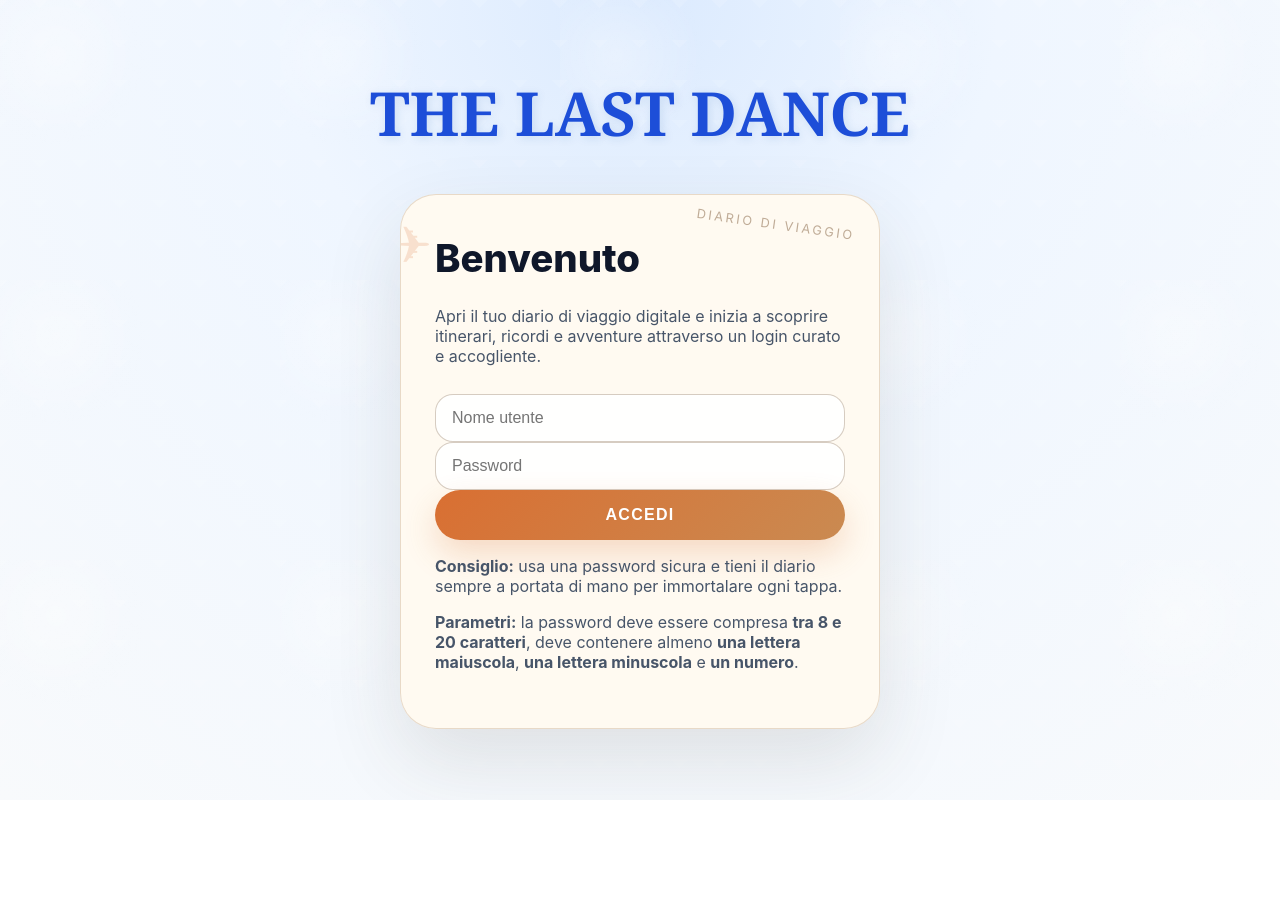
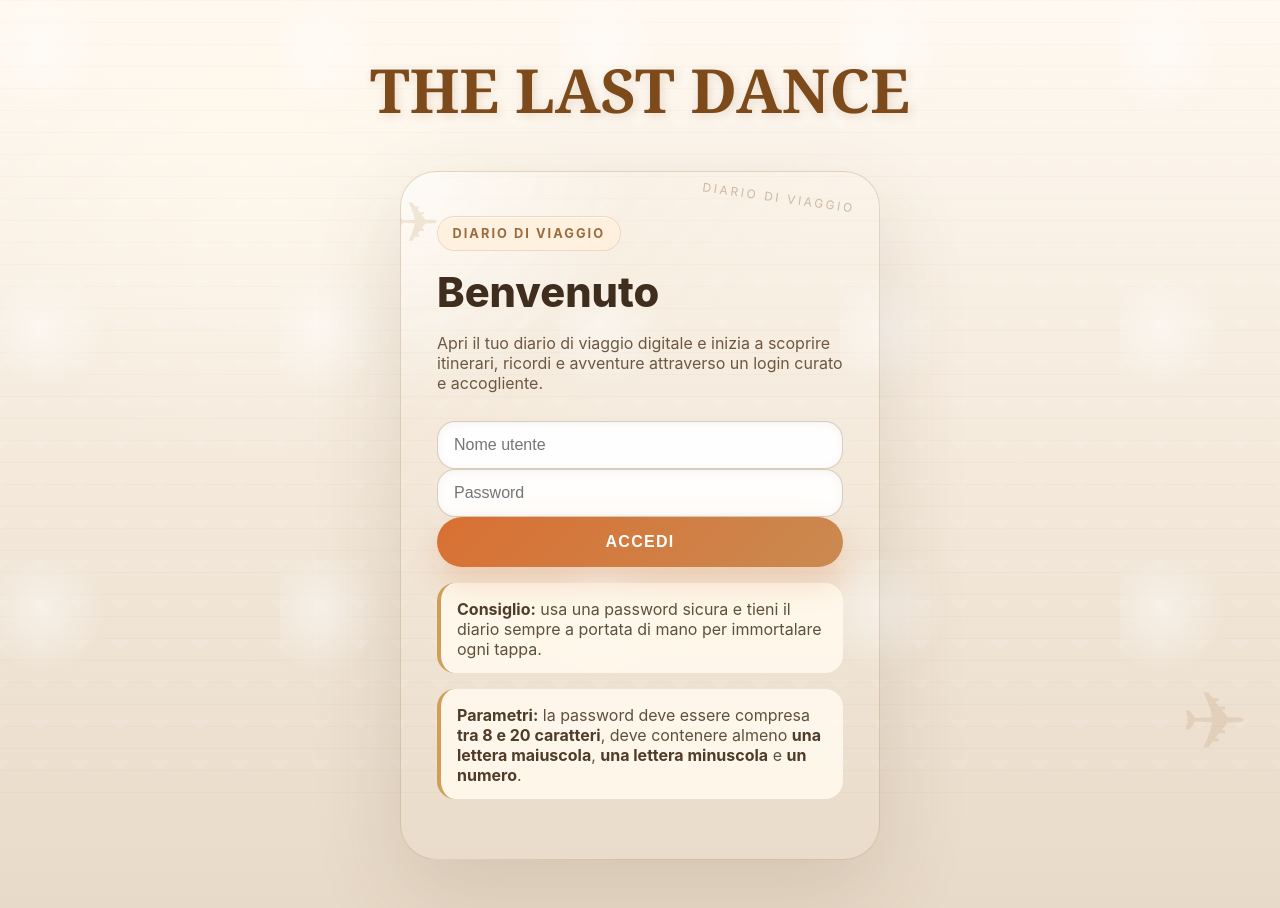
Before and after one commit to Ilpapero08/TheLastDance, a plain HTML site: page login.html in a window 1280 px wide. Before the commit the page ends 800 px from the top, so only its background shows below. Drawn offline with Linux system fonts and the light colour scheme.

Commit message:
Fix bottoni, aggiunta CSS in style.css di index2.html, index.html e login.html

```diff
--- a/login.html
+++ b/login.html
@@ -11,13 +11,14 @@
         <div class="login-inner">
             <h2 class="title">THE LAST DANCE</h2>
             <div id="divCentrale">
-            <h1>Benvenuto</h1>
-            <p class="subtitle">Apri il tuo diario di viaggio digitale e inizia a scoprire itinerari, ricordi e avventure attraverso un login curato e accogliente.</p>
+                <div class="travel-badge">Diario di viaggio</div>
+                <h1>Benvenuto</h1>
+                <p class="subtitle">Apri il tuo diario di viaggio digitale e inizia a scoprire itinerari, ricordi e avventure attraverso un login curato e accogliente.</p>
 
-            <label class="field" for="username">
-                <input id="username" type="text" placeholder="Nome utente" autocomplete="username">
-            </label>
-
+                <label class="field" for="username">
+                    <input id="username" type="text" placeholder="Nome utente" autocomplete="username">
+                </label>
+            <br>
             <label class="field" for="password">
                 <input id="password" type="password" placeholder="Password" autocomplete="current-password">
             </label>
--- a/style.css
+++ b/style.css
@@ -101,10 +101,27 @@
     display: flex;
     flex-wrap: wrap;
     gap: 1rem;
+    margin-top: 1.5rem;
 }
 
 .hero-buttons .btn {
     min-width: 170px;
+}
+
+.hero-return-button {
+    background: linear-gradient(135deg, #2563eb 0%, #0891b2 100%);
+    border: 1px solid rgba(255, 255, 255, 0.35);
+    border-radius: 999px;
+    box-shadow: 0 18px 40px rgba(13, 50, 113, 0.18);
+    padding: 0.95rem 1.6rem;
+    transition: transform 0.2s ease, box-shadow 0.2s ease, filter 0.2s ease;
+}
+
+.hero-return-button:hover,
+.hero-return-button:focus {
+    transform: translateY(-2px);
+    box-shadow: 0 22px 48px rgba(13, 50, 113, 0.2);
+    filter: brightness(1.05);
 }
 
 .hero-visual {
@@ -350,7 +367,8 @@
 
 body.login-page {
     min-height: 100vh;
-    background: radial-gradient(circle at top, #dbeafe 0%, #eff6ff 35%, #f8fafc 100%);
+    background: radial-gradient(circle at 20% 10%, rgba(255, 248, 237, 0.92), transparent 28%),
+        linear-gradient(180deg, #fff9f1 0%, #f6ecdf 42%, #e8dac8 100%);
     display: flex;
     align-items: center;
     justify-content: center;
@@ -361,12 +379,23 @@
     content: "";
     position: fixed;
     inset: 0;
-    background-image: radial-gradient(circle at 20% 20%, rgba(255, 255, 255, 0.5) 0%, transparent 28%),
-        linear-gradient(135deg, rgba(255, 255, 255, 0.2) 10%, transparent 10%),
-        linear-gradient(225deg, rgba(255, 255, 255, 0.2) 10%, transparent 10%);
-    background-size: 280px 280px, 40px 40px, 40px 40px;
+    background-image: radial-gradient(circle at 15% 18%, rgba(255, 255, 255, 0.7) 0%, transparent 20%),
+        linear-gradient(135deg, rgba(255, 255, 255, 0.18) 12%, transparent 12%),
+        linear-gradient(225deg, rgba(255, 255, 255, 0.18) 12%, transparent 12%),
+        repeating-linear-gradient(180deg, rgba(126, 89, 41, 0.04) 0, rgba(126, 89, 41, 0.04) 1px, transparent 1px, transparent 22px);
+    background-size: 280px 280px, 40px 40px, 40px 40px, 100% 44px;
     pointer-events: none;
     z-index: 0;
+}
+
+body.login-page::after {
+    content: "✈︎";
+    position: fixed;
+    right: 2rem;
+    bottom: 2rem;
+    font-size: 5rem;
+    color: rgba(167, 122, 74, 0.16);
+    pointer-events: none;
 }
 
 #divContainer {
@@ -381,34 +410,108 @@
 
 #divCentrale {
     width: min(480px, 100%);
-    background: rgba(255, 250, 241, 0.98);
+    background: linear-gradient(180deg, rgba(255, 252, 242, 0.96) 0%, rgba(255, 245, 228, 0.96) 100%);
     border-radius: 36px;
-    border: 1px solid rgba(162, 121, 78, 0.25);
-    box-shadow: 0 32px 80px rgba(68, 55, 42, 0.12);
-    padding: 40px 34px;
+    border: 1px solid rgba(162, 121, 78, 0.28);
+    box-shadow: 0 34px 90px rgba(86, 58, 29, 0.14);
+    padding: 44px 36px;
     position: relative;
     overflow: hidden;
     text-align: left;
+    background-image: radial-gradient(circle at top left, rgba(255, 255, 255, 0.65), transparent 28%),
+        linear-gradient(135deg, rgba(210, 180, 140, 0.05) 0%, transparent 40%);
 }
 
 #divCentrale::before {
     content: "DIARIO DI VIAGGIO";
     position: absolute;
-    top: 22px;
+    top: 18px;
     right: 24px;
-    font-size: 0.8rem;
-    letter-spacing: 0.2em;
-    color: rgba(112, 75, 41, 0.45);
+    font-size: 0.75rem;
+    letter-spacing: 0.22em;
+    color: rgba(124, 84, 46, 0.36);
     transform: rotate(8deg);
 }
 
 #divCentrale::after {
     content: "✈";
     position: absolute;
-    left: -12px;
-    top: 18px;
-    font-size: 3.2rem;
-    color: rgba(216, 111, 50, 0.18);
+    left: -8px;
+    top: 16px;
+    font-size: 3.5rem;
+    color: rgba(173, 124, 64, 0.16);
+}
+
+.travel-badge {
+    display: inline-flex;
+    align-items: center;
+    gap: 0.5rem;
+    margin-bottom: 1rem;
+    font-size: 0.8rem;
+    font-weight: 700;
+    letter-spacing: 0.16em;
+    text-transform: uppercase;
+    color: #9a6b3d;
+    padding: 0.55rem 0.9rem;
+    border-radius: 999px;
+    background: rgba(255, 240, 221, 0.85);
+    border: 1px solid rgba(155, 109, 57, 0.18);
+    box-shadow: inset 0 1px 0 rgba(255, 255, 255, 0.65);
+}
+
+#divCentrale h1 {
+    margin-top: 0;
+    margin-bottom: 0.85rem;
+    font-size: clamp(2rem, 4vw, 2.6rem);
+    color: #3f2d1d;
+}
+
+#divCentrale .subtitle {
+    color: #6c5843;
+    margin-bottom: 1.75rem;
+}
+
+#divCentrale input {
+    background: rgba(255, 255, 255, 0.92);
+    box-shadow: inset 0 2px 8px rgba(146, 115, 74, 0.08);
+}
+
+#loginButton {
+    display: inline-flex;
+    align-items: center;
+    justify-content: center;
+    width: 100%;
+    border: none;
+    border-radius: 999px;
+    padding: 16px 22px;
+    font-size: 1rem;
+    font-weight: 700;
+    letter-spacing: 0.08em;
+    text-transform: uppercase;
+    background: linear-gradient(135deg, #b45309 0%, #f59e0b 100%);
+    color: #fff;
+    cursor: pointer;
+    transition: transform 0.2s ease, box-shadow 0.2s ease, filter 0.2s ease;
+    box-shadow: 0 14px 32px rgba(168, 104, 38, 0.24);
+}
+
+#loginButton:hover {
+    transform: translateY(-1px);
+    box-shadow: 0 18px 38px rgba(168, 104, 38, 0.28);
+    filter: brightness(1.04);
+}
+
+.note {
+    color: #5f4f3d;
+    background: rgba(255, 249, 237, 0.9);
+    border-left: 4px solid rgba(196, 135, 52, 0.8);
+    padding: 1rem 1rem 0.9rem;
+    border-radius: 18px;
+    margin-top: 1rem;
+}
+
+.note strong {
+    color: #4f3c2a;
 }
 
 .login-shell {
@@ -440,8 +543,8 @@
     font-family: 'Georgia', serif;
     font-size: clamp(2.5rem, 7vw, 3.8rem);
     margin-bottom: 1.5rem;
-    color: var(--accent);
-    text-shadow: 2px 2px 10px rgba(20, 82, 153, 0.12);
+    color: #7c4a1b;
+    text-shadow: 2px 2px 10px rgba(124, 74, 27, 0.16);
 }
 
 .subtitle {
```
Also changed, not shown: index.html (+1 -9 lines), index2.html (+0 -4 lines).
